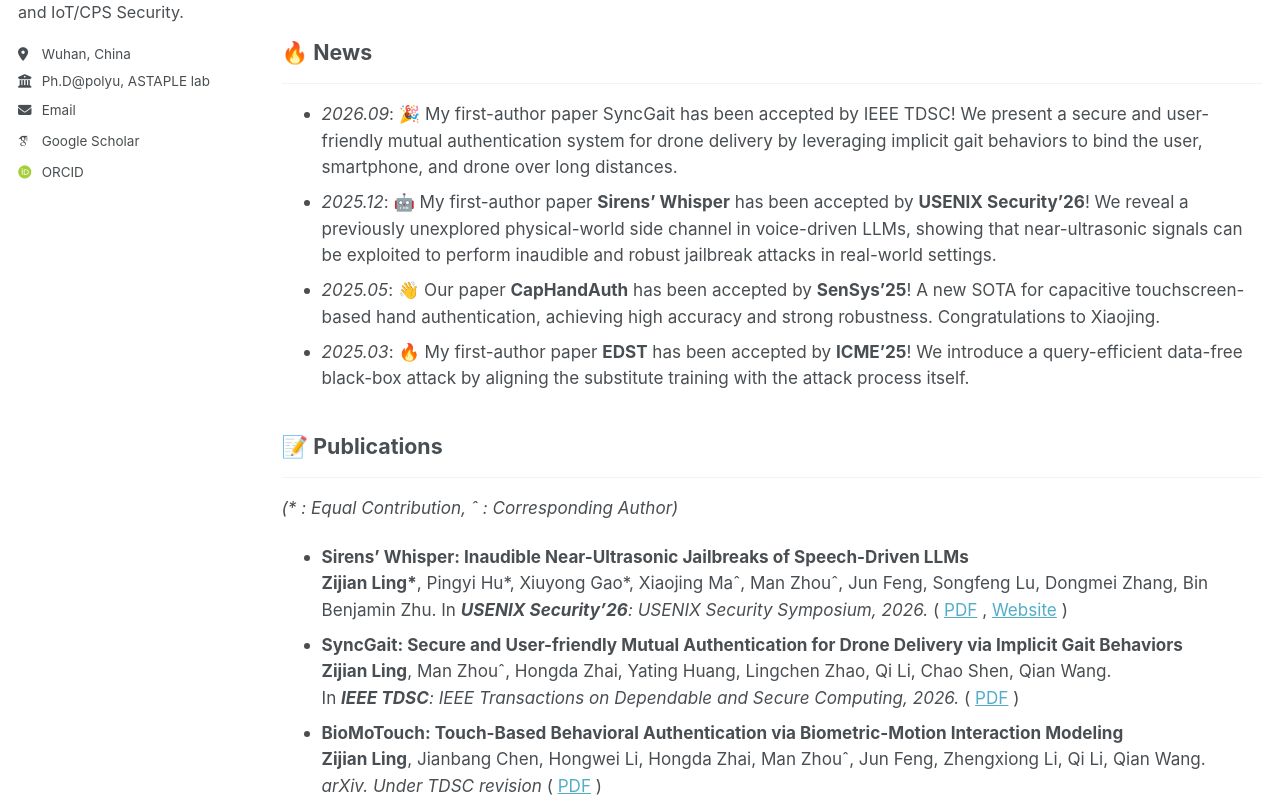
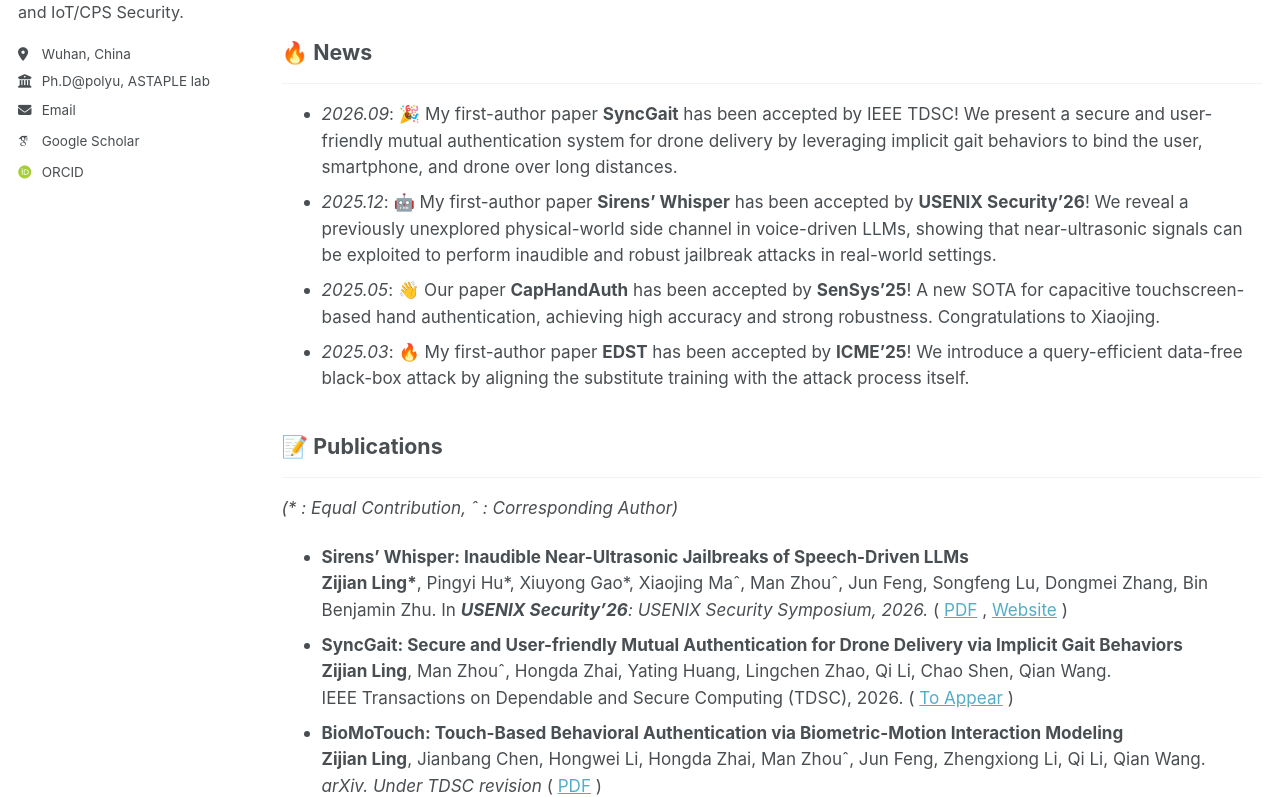
Before and after one commit to ZijianLing/ZijianLing.github.io, a Jekyll site: the page built from _pages/about.md, in a window 1280 px wide and 1400 px high. Shown: the part 370-1167 px from the top of the window. Built offline with Jekyll 4.4.1, drawn with Linux system fonts in a browser that asks for light colours; some web fonts are replaced; a script bundle is joined from its source files by our own code; library files that are not in the unit come from our copies.

Commit message:
about.md

```diff
--- a/_pages/about.md
+++ b/_pages/about.md
@@ -39,7 +39,7 @@ My research interests lie in **Embodied AI Security and IoT/CPS Security, with a
 <section id="news"></section>
 ## 🔥 News
 ---
-- *2026.09*: 🎉 My first-author paper SyncGait has been accepted by IEEE TDSC! We present a secure and user-friendly mutual authentication system for drone delivery by leveraging implicit gait behaviors to bind the user, smartphone, and drone over long distances.
+- *2026.09*: 🎉 My first-author paper **SyncGait** has been accepted by IEEE TDSC! We present a secure and user-friendly mutual authentication system for drone delivery by leveraging implicit gait behaviors to bind the user, smartphone, and drone over long distances.
 - *2025.12*: 🤖 My first-author paper **Sirens’ Whisper** has been accepted by **USENIX Security'26**! We reveal a previously unexplored physical-world side channel in voice-driven LLMs, showing that near-ultrasonic signals can be exploited to perform inaudible and robust jailbreak attacks in real-world settings.
 - *2025.05*: 👋 Our paper **CapHandAuth** has been accepted by **SenSys'25**! A new SOTA for capacitive touchscreen-based hand authentication, achieving high accuracy and strong robustness. Congratulations to Xiaojing.
 - *2025.03*: 🔥 My first-author paper **EDST** has been accepted by **ICME'25**! We introduce a query-efficient data-free black-box attack by aligning the substitute training with the attack process itself.
@@ -53,7 +53,7 @@ My research interests lie in **Embodied AI Security and IoT/CPS Security, with a
   In ***USENIX Security'26**: USENIX Security Symposium, 2026.* ( [PDF](https://www.usenix.org/system/files/conference/usenixsecurity26/sec26_prepub_ling.pdf) , [Website](https://swhisper-jailbreak.github.io/) )
 - **SyncGait: Secure and User-friendly Mutual Authentication for Drone Delivery via Implicit Gait Behaviors**
   **Zijian Ling**, Man Zhouˆ, Hongda Zhai, Yating Huang, Lingchen Zhao, Qi Li, Chao Shen, Qian Wang.
-  In ***IEEE TDSC****: IEEE Transactions on Dependable and Secure Computing, 2026.* ( [PDF](https://arxiv.org/pdf/2512.23778) )
+  IEEE Transactions on Dependable and Secure Computing (TDSC), 2026. ( [To Appear](https://arxiv.org/pdf/2512.23778) )
 - **BioMoTouch: Touch-Based Behavioral Authentication via Biometric-Motion Interaction Modeling**
   **Zijian Ling**, Jianbang Chen, Hongwei Li, Hongda Zhai, Man Zhouˆ, Jun Feng, Zhengxiong Li, Qi Li, Qian Wang.
   *arXiv. Under TDSC revision* ( [PDF](https://arxiv.org/abs/2604.07071) )
```
